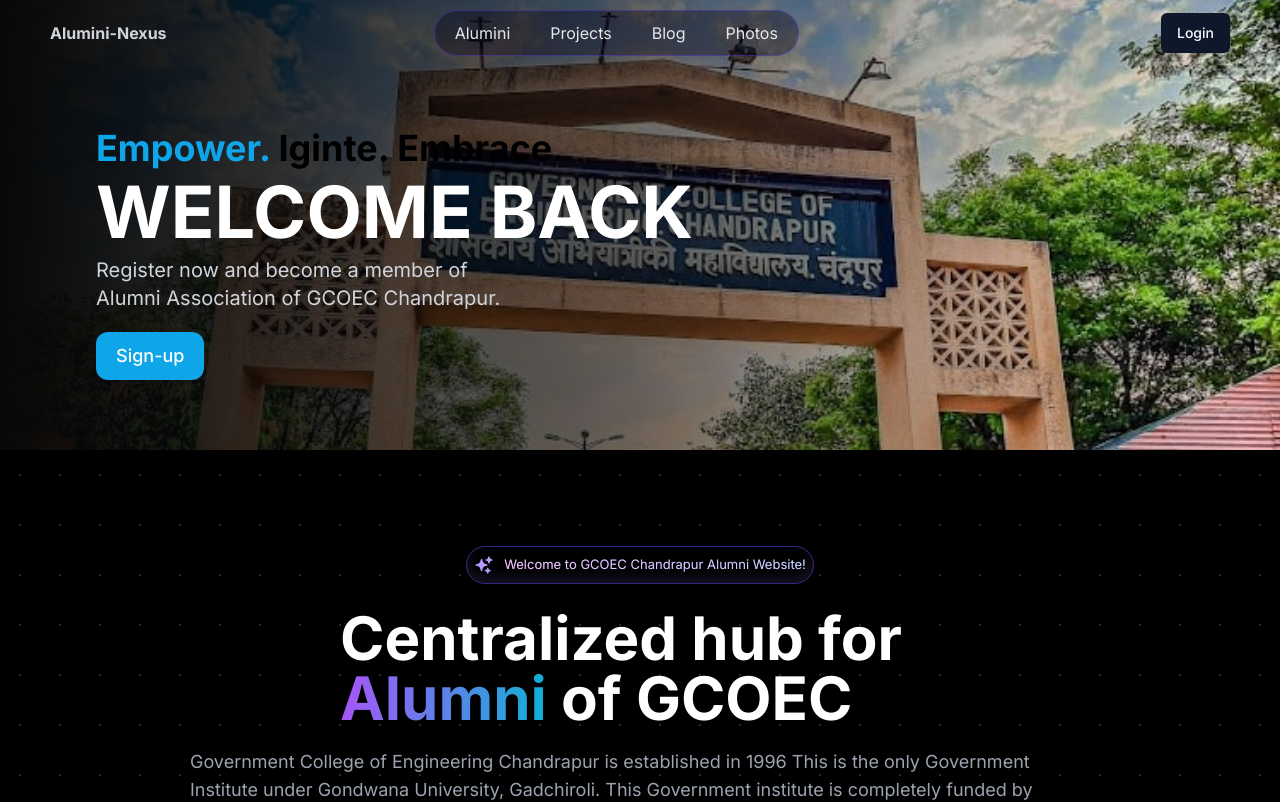
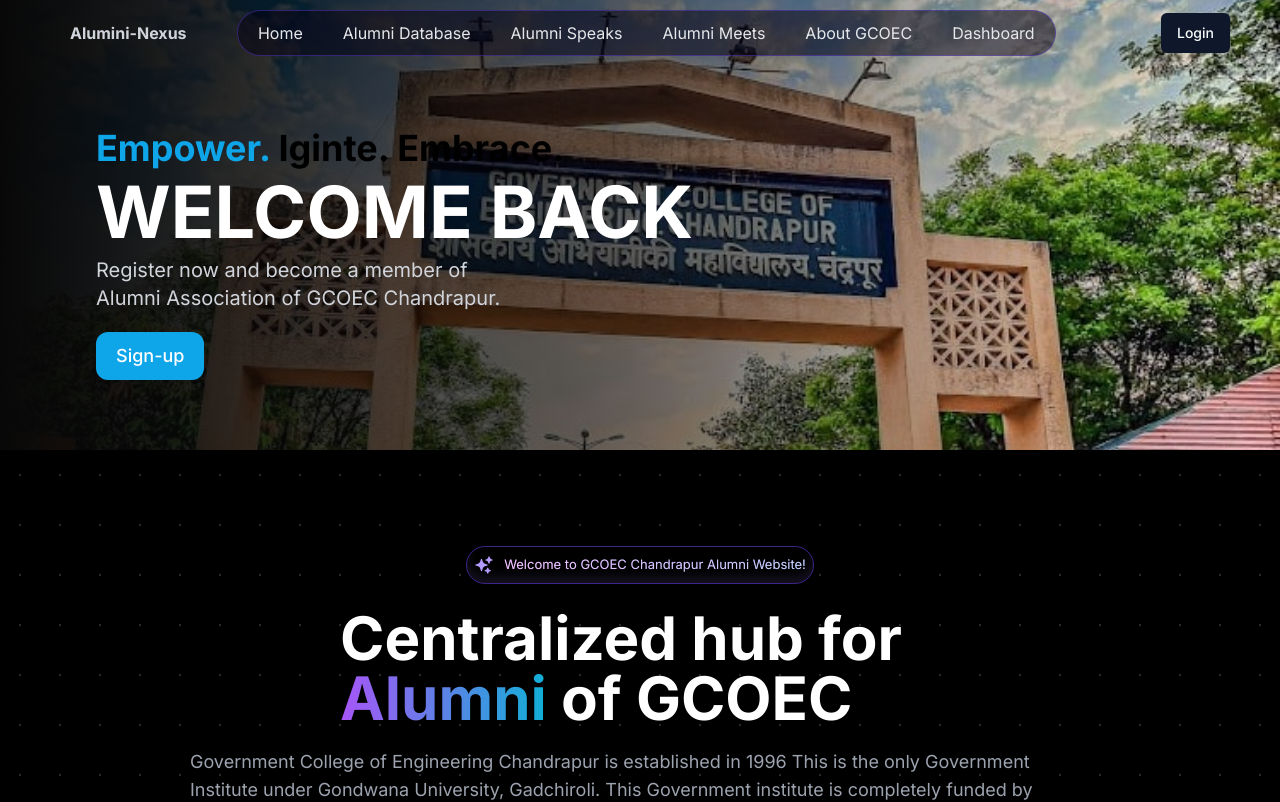
Before and after one commit to Manmit124/Alumini_site, a Next.js app: page / in a window 1280 px wide. Shown: the top 802 px of the page. Built offline with nearby package versions, Linux system fonts and the light colour scheme; no server answers.

Commit message:
update the navbar

```diff
--- a/app/_components/Footer.jsx
+++ b/app/_components/Footer.jsx
@@ -1,8 +1,9 @@
-import footerConfig from "@/config/Footer";
+
 import Image from "next/image";
 import Link from "next/link";
 import React from "react";
 import BackToTopButton from "./Home/BackToTopButton";
+import { footerConfig } from "@/config/config";
 
 
 const Footer = () => {
--- a/app/_components/Navbar.jsx
+++ b/app/_components/Navbar.jsx
@@ -6,25 +6,8 @@
 import { signOut, useSession } from "next-auth/react";
 import MobileMenu from "./MobileMenu";
 import Userprofile from "@/hooks/userProfile";
+import { NavLinks } from "@/config/config";
 
-const Navlinks = [
-  {
-    title: "Alumini",
-    href: "/Alumini",
-  },
-  {
-    title: "Projects",
-    href: "/projects",
-  },
-  {
-    title: "Blog",
-    href: "/blog",
-  },
-  {
-    title: "Photos",
-    href: "/photos",
-  },
-];
 
 
 const Navbar = () => {
@@ -42,7 +25,7 @@
 {/* shadow-[#2A0E61]/50 bg-[#03001417] backdrop-blur-md  shadow-lg*/}
     <div className="w-full lg:h-[65px] fixed top-0   z-50 px-10 hidden md:flex lg:flex ">
       <div className="w-full h-full flex flex-row items-center justify-between m-auto px-[10px]">
-        <Link href={"/"} className=" h-auto w-auto flex  flex-row items-center">
+        <Link href={"/"} className=" h-auto w-auto flex  flex-row items-center ml-5">
         <div className=" mt-2">
 
           {/* <Image
@@ -57,13 +40,13 @@
             Alumini-Nexus
           </span>
         </Link>
-        <div className=" h-full flex flex-row items-center justify-between md:mr-20">
-          <div className="flex items-center justify-between w-full h-auto border border-[#7042f861] bg-[#0300145e] mr-[15px] px-[20px] py-[10px] rounded-full text-gray-200">
+        <div className=" h-full flex flex-row items-center justify-between md:mr-20 ml-10  ">
+          <div className="flex items-center justify-between w-full  h-auto border border-[#7042f861] bg-[#03001485] mr-[15px] px-[20px] py-[10px] rounded-full text-gray-200">
             <ul className="flex items-center gap-x-10">
-              {Navlinks.map((link, id) => (
+              {NavLinks.map((link, id) => (
                 <li key={id}>
-                  <Link href={link.href} className="font-incognito">
-                    {link.title}
+                  <Link href={"/"} className="font-incognito">
+                    {link.name}
                   </Link>
                 </li>
               ))}
@@ -85,7 +68,7 @@
                   />
                 </div>
               </Link>
-              <Button
+              {/* <Button
                 onClick={() =>
                   signOut({
                     callbackUrl: `${window.location.origin}/login`,
@@ -93,7 +76,7 @@
                 }
               >
                 Logout
-              </Button>
+              </Button> */}
             </>
           )}
           {status === "unauthenticated" && (
--- a/config/Footer.js
+++ /dev/null
@@ -1,25 +0,0 @@
-const footerConfig = [
-    {
-      title: "Useful Links",
-      links: [
-        { text: "GCOEC Chandrapur", href: "https://www.gcoec.ac.in/gcoec/" },
-        { text: "GCOEC Chandrapur History", href: "/gcoec-history" },
-        { text: "Search Jobs", href: "/jobs" },
-        { text: "Look for Internships", href: "/internships" },
-        { text: "Web Team", href: "/team" },
-        { text: "Admin Portal", href: "https://www.google.com" },
-      ],
-    },
-    {
-      title: "Must Check",
-      links: [
-        { text: "Event Gallery", href: "/events" },
-        { text: "Notable Alumni", href: "/notableAlumni" },
-        { text: "Upcoming Events", href: "/events" },
-        { text: "Success Stories", href: "/success-stories" },
-        { text: "Experiences", href: "/experiences" },
-      ],
-    },
-  ];
-
-  export default footerConfig;
--- /dev/null
+++ b/config/config.js
@@ -0,0 +1,115 @@
+ const footerConfig = [
+    {
+      title: "Useful Links",
+      links: [
+        { text: "GCOEC Chandrapur", href: "https://www.gcoec.ac.in/gcoec/" },
+        { text: "GCOEC Chandrapur History", href: "/gcoec-history" },
+        { text: "Search Jobs", href: "/jobs" },
+        { text: "Look for Internships", href: "/internships" },
+        { text: "Web Team", href: "/team" },
+        { text: "Admin Portal", href: "https://www.google.com" },
+      ],
+    },
+    {
+      title: "Must Check",
+      links: [
+        { text: "Event Gallery", href: "/events" },
+        { text: "Notable Alumni", href: "/notableAlumni" },
+        { text: "Upcoming Events", href: "/events" },
+        { text: "Success Stories", href: "/success-stories" },
+        { text: "Experiences", href: "/experiences" },
+      ],
+    },
+  ];
+
+  const NavLinks = [
+    {
+      name: "Home",
+      link: "/",
+    },
+
+    {
+      name: "Alumni Database",
+      children: [
+        {
+          name: "UG",
+          link: "/alumni-database?role=ug",
+        },
+        {
+          name: "PG",
+          link: "/alumni-database?role=pg",
+        },
+        {
+          name: "Ph.D",
+          link: "/alumni-database?role=phd",
+        },
+        {
+          name: "Faculty/Staff",
+          link: "/alumni-database?role=faculty-staff",
+        },
+      ]
+    },
+
+    {
+      name: "Alumni Speaks",
+      children: [
+        {
+          name: "Blogs",
+          link: "/blogs",
+        },
+        {
+          name: "Experiences",
+          link: "/experiences",
+        },
+        {
+          name: "Jobs via Alumni",
+          link: "/jobs",
+        },
+        {
+          name: "Internship via Alumni",
+          link: "/internships",
+        },
+      ]
+    },
+    {
+      name: "Alumni Meets",
+      children: [
+        {
+          name: "Next Alumni Meet",
+          link: "/alumni-meet",
+        },
+        {
+          name: "Previous Meets",
+          link: "/prev-alumni-meets",
+        },
+      ]
+    },
+    {
+      name: "About GCOEC",
+      children: [
+        {
+          name: "About GCOEC",
+          link: "/about",
+        },
+        {
+          name: "History of GCOEC",
+          link: "/history",
+        },
+        {
+          name: "Notable Alumni",
+          link: "/notableAlumni",
+        },
+        {
+          name: "Gallery",
+          link: "/gallery",
+        }
+      ]
+    },
+
+    {
+      name: "Dashboard",
+      link: "/profile",
+    }
+  ];
+
+  export { footerConfig, NavLinks };
```
